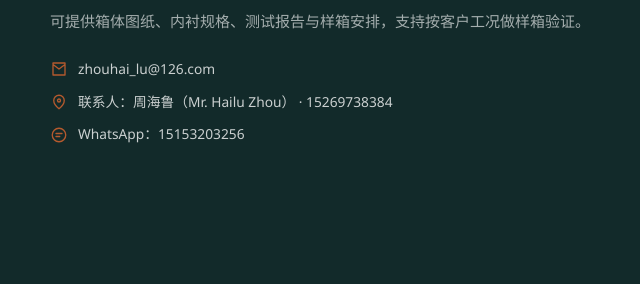
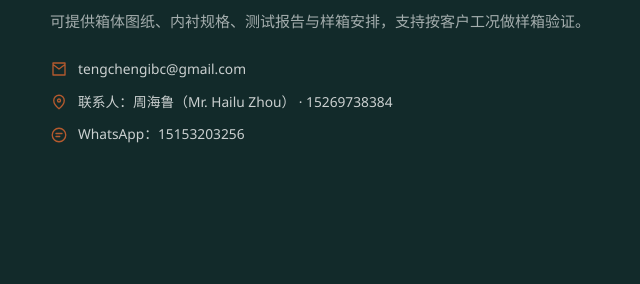
Before and after one commit to tengchengibc-hash/tengcheng-website, a plain HTML site: page products.html in a window 1280 px wide. Shown: the part 4641-4925 px from the top of the page, 0-640 px from the left. Drawn offline with Linux system fonts and the light colour scheme.

Commit message:
docs(contact): switch public contact email to tengchengibc@gmail.com (products CN)

```diff
--- a/products.html
+++ b/products.html
@@ -354,7 +354,7 @@
             <ul class="contact-list">
               <li>
                 <svg viewBox="0 0 24 24" fill="none" stroke="currentColor" stroke-width="1.8" stroke-linecap="round" stroke-linejoin="round"><path d="M4 4h16v16H4zM4 6l8 6 8-6"/></svg>
-                <a href="mailto:zhouhai_lu@126.com" style="color:inherit;text-decoration:none">zhouhai_lu@126.com</a>
+                <a href="mailto:tengchengibc@gmail.com" style="color:inherit;text-decoration:none">tengchengibc@gmail.com</a>
               </li>
               <li>
                 <svg viewBox="0 0 24 24" fill="none" stroke="currentColor" stroke-width="1.8" stroke-linecap="round" stroke-linejoin="round"><path d="M12 21s7-5.5 7-11a7 7 0 1 0-14 0c0 5.5 7 11 7 11zM10 10a2 2 0 1 1 4 0 2 2 0 0 1-4 0"/></svg>
```
